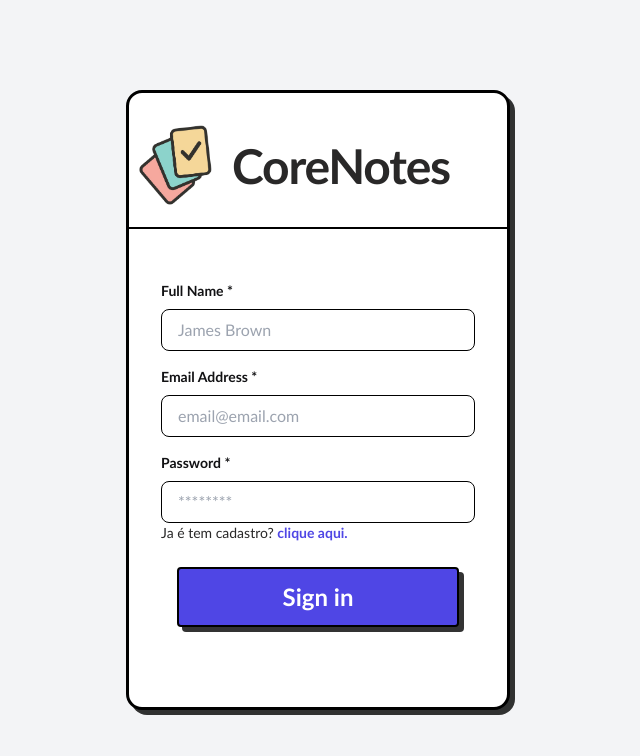
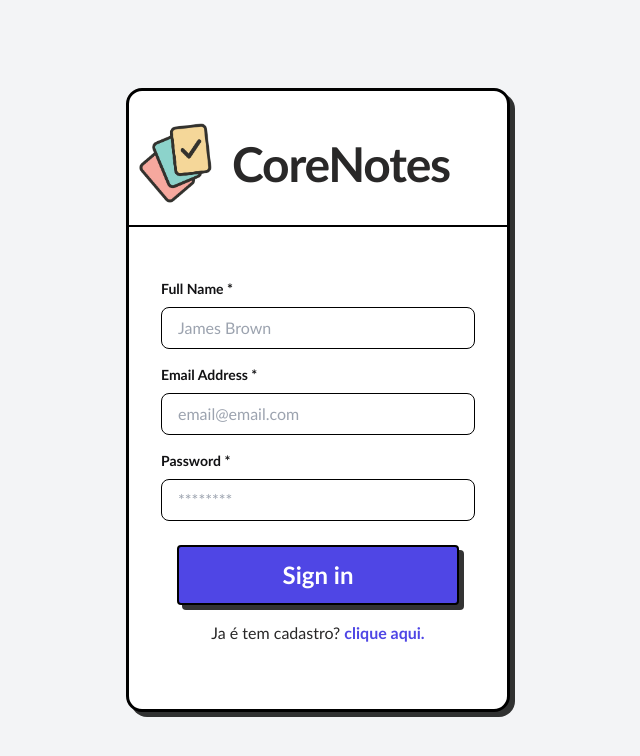
Before and after one commit to Jh0wjso/task-manager, a React (Vite) app: page /register in a window 1280 px wide. Shown: the top 756 px of the page, without its empty margins (322-962 px from the left). Built offline with nearby package versions, Linux system fonts and the light colour scheme.

Commit message:
:lipstick: feat: Register Form Style Finished

```diff
--- a/src/screens/Register/index.tsx
+++ b/src/screens/Register/index.tsx
@@ -1,5 +1,4 @@
 import { useState } from "react";
-import { FaUser } from "react-icons/fa";
 
 export default function RegisterPage() {
   const [user, setUser] = useState("");
@@ -9,7 +8,7 @@ export default function RegisterPage() {
 
   const handleRegister = (e: React.FormEvent) => {
     e.preventDefault();
-    isEmail(email) === false || email === null
+    isEmail(email) === false || email === null || password === "" || user === ""
       ? setShowstatusMessage(true)
       : verifyLogin();
   };
@@ -28,18 +27,16 @@ export default function RegisterPage() {
     })
       .then((response) => response.json())
       .then((data) => {
-        if (data.statusCode === 500) {
-          alert("Erro ao cadastrar usuário, este email já está cadastrado");
+        if (data.statusCode === 500 || data.statusCode === 404) {
+          alert("Emil já cadastrado");
         } else {
-          alert("Usuário cadastrado com sucesso");
-          window.location.href = "/";
+          window.location.href = "/login";
         }
       })
-      .catch((error) => console.error("Erro ao fazer login:", error));
+      .catch((error) => console.error(error));
   };
 
   const verifyLogin = async () => {
-    //Se o status code for 500, o email já está cadastrado
     fetch("http://localhost:3003/users/validateUser", {
       method: "POST",
       headers: {
@@ -57,7 +54,7 @@ export default function RegisterPage() {
           createUser();
         }
       })
-      .catch((error) => console.error("Erro ao fazer login:", error));
+      .catch((error) => console.error(error));
   };
 
   const isEmail = (email: string) => {
@@ -111,7 +108,6 @@ export default function RegisterPage() {
               type="email"
               id="email"
               value={email}
-              //Verifica se o email é válido
               onChange={(e) => {
                 setEmail(e.target.value);
               }}
@@ -136,15 +132,6 @@ export default function RegisterPage() {
               required
               placeholder="********"
             />
-            <div className="text-sm">
-              Ja é tem cadastro?{" "}
-              <a
-                href="/"
-                className="font-semibold text-indigo-600 hover:text-indigo-500"
-              >
-                clique aqui.
-              </a>
-            </div>
           </div>
 
           {showstatusMessage && (
@@ -161,6 +148,15 @@ export default function RegisterPage() {
               Sign in
             </button>
           </div>
+          <div className="text-center">
+            Ja é tem cadastro?{" "}
+            <a
+              href="/login"
+              className="font-semibold text-indigo-600 hover:text-indigo-500"
+            >
+              clique aqui.
+            </a>
+          </div>
         </form>
       </div>
     </div>
```
